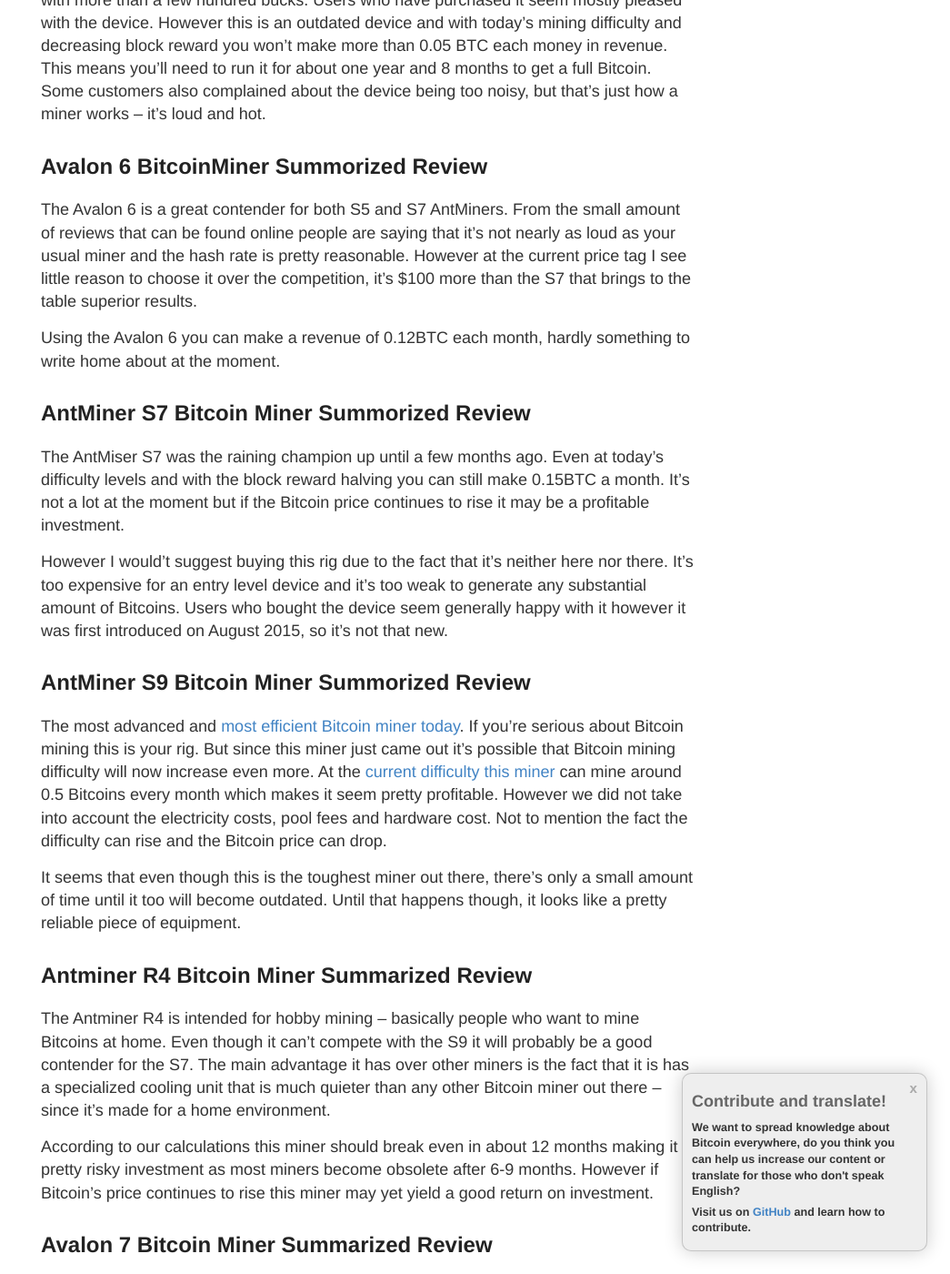
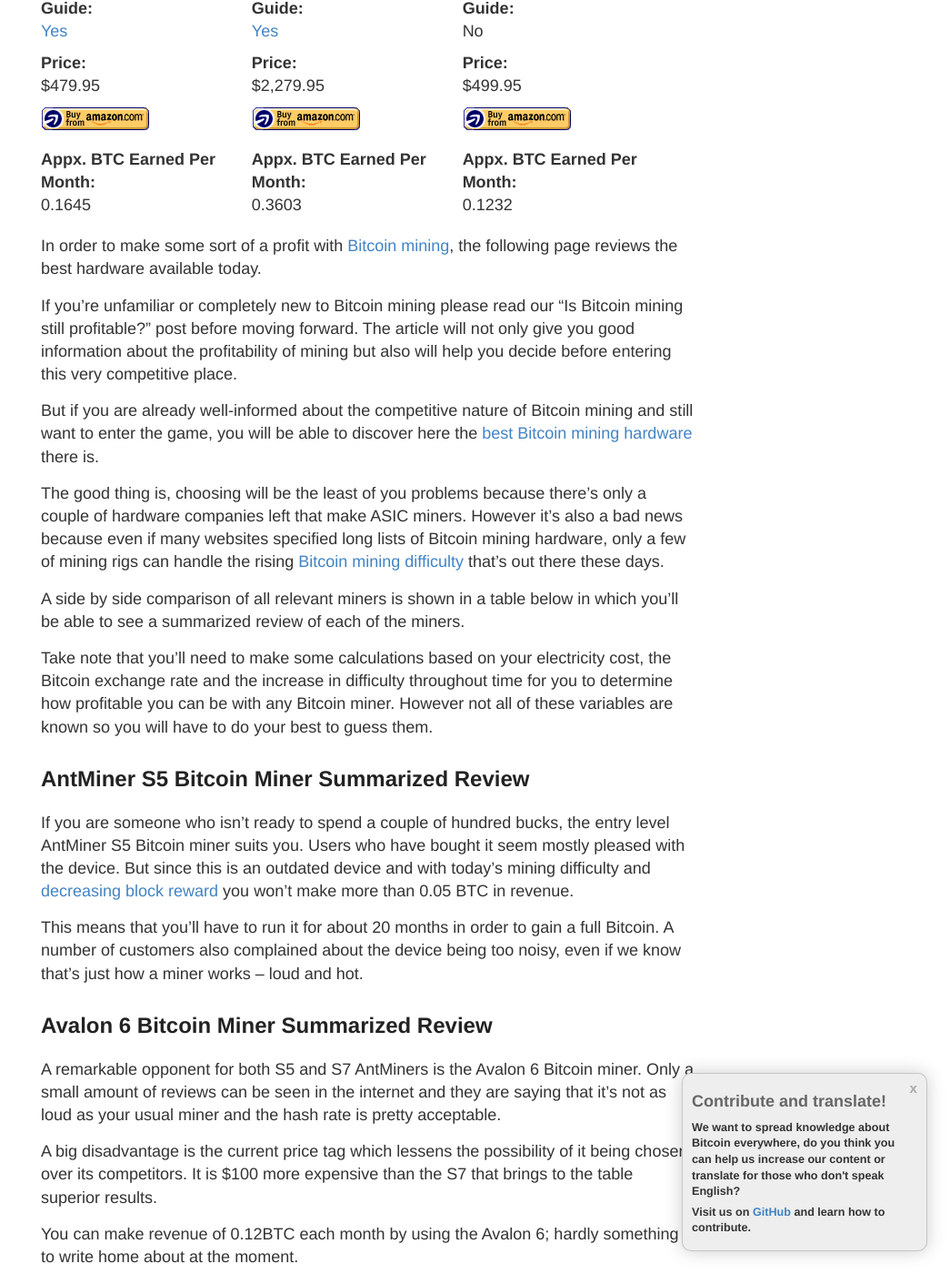
Before and after one commit to vesk4000/bm, a Jekyll site: the page built from _posts/2017-02-02-best-bitcoin-mining-hardware-for-2017.md, in a window 1280 px wide and 1400 px high, scrolled down 965 px. Shown: the whole window at 91% size, without its empty margins (235-1280 px from the left). Built offline with Jekyll 4.4.1, drawn with Linux system fonts in a browser that asks for light colours; nearby versions of some CDN libraries; comment, search, counter and statistics services are not loaded; some of the changed text lies outside the part shown.

Commit message:
Update 2017-02-02-best-bitcoin-mining-hardware-for-2017.md

```diff
--- a/_posts/2017-02-02-best-bitcoin-mining-hardware-for-2017.md
+++ b/_posts/2017-02-02-best-bitcoin-mining-hardware-for-2017.md
@@ -1,55 +1,11 @@
 ---
 layout: post
-title: Best Bitcoin Mining Hardware for 2017
-description: Best Bitcoin Mining Hardware for 2017
+title: Bitcoin Miner Reviews Which Has The Best Hardware For 2017?
+description: Bitcoin Miner Reviews Which Has The Best Hardware For 2017?
 author: Melvin Draupnir
 authorurl: https://www.weusecoins.com/melvin-draupnir/
 published: true
 ---
-
-<p>The following page reviews the best hardware available today in order to make some sort of a <a href="/is-2017-profitable-for-bitcoin-mining/">profit with Bitcoin mining</a>.</p>
-
-<p>If you’re completely new to Bitcoin mining please read our “Is Bitcoin mining still profitable?” post before moving on. It will give you a good idea about the profitability of mining and will make you think twice before entering this very competitive niche.</p>
-
-<p>If however, you are aware of the competitive nature of Bitcoin mining and still want to get in the game, here you will be able to find the best Bitcoin mining hardware available. The good news is that there’s not many mining hardware companies left that make ASIC miners so choosing will probably be easy. That’s also the bad news. Even though many websites state long lists of Bitcoin mining hardware, only a handful of mining rigs can deal with the rising <a href="/how-does-bitcoin-mining-really-operate/">Bitcoin mining difficulty</a> that’s out there these day.</p>
-
-<p>Below is a side by side comparison of all relevant miners. Underneath the table you’ll be able to see a summarized review of each of the miners. Keep in mind that in order to see how profitable you can be with any Bitcoin miner you’ll need to make some calculations based on your electricity cost, the Bitcoin exchange rate and the increase in difficulty throughout time. Since not all of these variables are knows you will have to guess some as best as you can.</p>
-
-<p>Here’s our basic Bitcoin mining calculator to help you in your comparison.</p>
-
-<p><h2>AntMiner S5 Bitcoin Miner Summorized Review</h2></p>
-
-<p>The AntMiner S5 is the entry level Bitcoin miner for someone who isn’t ready to part away with more than a few hundred bucks. Users who have purchased it seem mostly pleased with the device. However this is an outdated device and with today’s mining difficulty and decreasing block reward you won’t make more than 0.05 BTC each money in revenue. This means you’ll need to run it for about one year and 8 months to get a full Bitcoin. Some customers also complained about the device being too noisy, but that’s just how a miner works – it’s loud and hot.</p>
-
-<p><h2>Avalon 6 BitcoinMiner Summorized Review</h2></p>
-
-<p>The Avalon 6 is a great contender for both S5 and S7 AntMiners. From the small amount of reviews that can be found online people are saying that it’s not nearly as loud as your usual miner and the hash rate is pretty reasonable. However at the current price tag I see little reason to choose it over the competition, it’s $100 more than the S7 that brings to the table superior results.</p>
-
-<p>Using the Avalon 6 you can make a revenue of 0.12BTC each month, hardly something to write home about at the moment.</p>
-
-<p><h2>AntMiner S7 Bitcoin Miner Summorized Review</h2></p>
-
-<p>The AntMiser S7 was the raining champion up until a few months ago. Even at today’s difficulty levels and with the block reward halving you can still make 0.15BTC a month. It’s not a lot at the moment but if the Bitcoin price continues to rise it may be a profitable investment.</p>
-
-<p>However I would’t suggest buying this rig due to the fact that it’s neither here nor there. It’s too expensive for an entry level device and it’s too weak to generate any substantial amount of Bitcoins. Users who bought the device seem generally happy with it however it was first introduced on August 2015, so it’s not that new.</p>
-
-<p><h2>AntMiner S9 Bitcoin Miner Summorized Review</h2></p>
-
-<p>The most advanced and <a href="/how-does-metatrader4-for-mac-match-up/">most efficient Bitcoin miner today</a>. If you’re serious about Bitcoin mining this is your rig. But since this miner just came out it’s possible that Bitcoin mining difficulty will now increase even more. At the <a href="/sidechains-explained/">current difficulty this miner</a> can mine around 0.5 Bitcoins every month which makes it seem pretty profitable. However we did not take into account the electricity costs, pool fees and hardware cost. Not to mention the fact the difficulty can rise and the Bitcoin price can drop.</p>
-
-<p>It seems that even though this is the toughest miner out there, there’s only a small amount of time until it too will become outdated. Until that happens though, it looks like a pretty reliable piece of equipment.</p>
-
-<p><h2>Antminer R4 Bitcoin Miner Summarized Review</h2></p>
-
-<p>The Antminer R4 is intended for hobby mining – basically people who want to mine Bitcoins at home. Even though it can’t compete with the S9 it will probably be a good contender for the S7. The main advantage it has over other miners is the fact that it is has a specialized cooling unit that is much quieter than any other Bitcoin miner out there – since it’s made for a home environment.</p>
-
-<p>According to our calculations this miner should break even in about 12 months making it a pretty risky investment as most miners become obsolete after 6-9 months. However if Bitcoin’s price continues to rise this miner may yet yield a good return on investment.</p>
-
-<p><h2>Avalon 7 Bitcoin Miner Summarized Review</h2></p>
-
-<p>The avalon 721 (or Avalon 7 as it is known commonly) is the latest Bitcoin miner supplied by Avalon in late 2016. It has a lower price tags than most of the advanced miners but is also less powerful. It seems to be a good choice for people who are looking for <a href="/cloud-mining-profitable/">a cheaper entry level miner</a> and don’t want to go for an Antminer S7.</p>
-
-<p>According to our calculations this miner should break even in about 24 months, making it a pretty risky investment. You can also connect up to 5 Avalon 721s in a row creating a powerful 30 TH/s mining rig.</p>
 
 <hr id="hwc" style="width: 100%; margin: 20px 0; color: #eee;" />
 
@@ -64,3 +20,59 @@ published: true
 {% endif %}
 {% endfor %}
 </div>
+
+<p>In order to make some sort of a profit with <a href="/is-2017-profitable-for-bitcoin-mining/">Bitcoin mining</a>, the following page reviews the best hardware available today.</p>
+
+<p>If you’re unfamiliar or completely new to Bitcoin mining please read our “Is Bitcoin mining still profitable?” post before moving forward. The article will not only give you good information about the profitability of mining but also will help you decide before entering this very competitive place.</p>
+
+<p>But if you are already well-informed about the competitive nature of Bitcoin mining and still want to enter the game, you will be able to discover here the <a href="/how-does-bitcoin-mining-really-operate/">best Bitcoin mining hardware</a> there is. </p>
+
+<p>The good thing is, choosing will be the least of you problems because there’s only a couple of hardware companies left that make ASIC miners. However it’s also a bad news because even if many websites specified long lists of Bitcoin mining hardware, only a few of mining rigs can handle the rising <a href="/how-does-metatrader4-for-mac-match-up/">Bitcoin mining difficulty</a> that’s out there these days.</p>
+
+<p>A side by side comparison of all relevant miners is shown in a table below in which you’ll be able to see a summarized review of each of the miners. </p>
+
+<p>Take note that you’ll need to make some calculations based on your electricity cost, the Bitcoin exchange rate and the increase in difficulty throughout time for you to determine how profitable you can be with any Bitcoin miner. However not all of these variables are known so you will have to do your best to guess them.</p>
+
+<h2>AntMiner S5 Bitcoin Miner Summarized Review</h2>
+
+<p>If you are someone who isn’t ready to spend a couple of hundred bucks, the entry level AntMiner S5 Bitcoin miner suits you. Users who have bought it seem mostly pleased with the device. But since this is an outdated device and with today’s mining difficulty and <a href="/cloud-mining-profitable/">decreasing block reward</a> you won’t make more than 0.05 BTC in revenue. </p>
+
+<p>This means that you’ll have to run it for about 20 months in order to gain a full Bitcoin. A number of customers also complained about the device being too noisy, even if we know that’s just how a miner works – loud and hot.</p>
+
+<h2>Avalon 6 Bitcoin Miner Summarized Review</h2>
+
+<p>A remarkable opponent for both S5 and S7 AntMiners is the Avalon 6 Bitcoin miner. Only a small amount of reviews can be seen in the internet and they are saying that it’s not as loud as your usual miner and the hash rate is pretty acceptable. </p>
+
+<p>A big disadvantage is the current price tag which lessens the possibility of it being chosen over its competitors. It is $100 more expensive than the S7 that brings to the table superior results.</p>
+
+<p>You can make revenue of 0.12BTC each month by using the Avalon 6; hardly something to write home about at the moment.</p>
+
+<h2>AntMiner S7 Bitcoin Miner Summarized Review</h2>
+
+<p>Considered a raining victor up until a few months ago is the AntMiner S7. You can still get 0.15BTC a month given today’s difficulty levels and with the block reward halving. </p>
+
+<p>Though it’s not a lot at the moment, it may be a profitable investment eventually if the Bitcoin price continues to increase.</p>
+
+<p>Due to the fact that it’s neither here nor there, I wouldn’t suggest buying this rig. It’s too costly for a entry level device and it’s too weak to produce any substantial amount of Bitcoins. It’s not that new because it was first introduced on August 2015, though users who purchased the device seem generally happy with it.</p>
+
+<h2>AntMiner S9 Bitcoin Miner Summarized Review</h2>
+
+<p>AntMiner S9 is the most advanced and most efficient Bitcoin miner today. This is absolutely your rig if you’re serious about Bitcoin mining. It’s highly probable though that Bitcoin mining difficulty will now rise up even more, since this miner just came out. </p>
+
+<p>This miner seems pretty profitable because at the current difficulty it can mine around 0.5 Bitcoins every month. Nonetheless, several factors such as electricity costs, pool fees and hardware cost were not yet considered. There is also the fact that the difficulty can rise and the Bitcoin price can drop.</p>
+
+<p>But even though this is the most brilliant miner out there, there’s only a small amount of time for it to will become outdated as well. Until that happens though, it looks like a pretty reliable Bitcoin Miner for now.</p>
+
+<h2>Antminer R4 Bitcoin Miner Summarized Review</h2>
+
+<p>The Antminer R4 is the perfect Bitcoin Miner for those people who want to mine Bitcoins at home or also known as hobby mining. Despite not being able to compete with the S9 it will probably be a good contender for the S7. </p>
+
+<p>The fact that it has a specialized cooling unit, it has a main advantage over others and it is much quieter than any other Bitcoin miner out there – since it’s made for a home environment.</p>
+
+<p>Based on our computations this miner should break even in about a year making it a pretty risky investment as most miners become outdated after 6-9 months. However if Bitcoin’s price continues to increase this miner may yet give a good return on investment.</p>
+
+<h2>Avalon 7 Bitcoin Miner Summarized Review</h2>
+
+<p>The latest Bitcoin miner, the Avalon 721 (also known as Avalon 7) was supplied by Avalon in late 2016. It is way cheaper than most of the advanced miners hence also less powerful. It is considered to be a great choice for people who don’t want to go for an Antminer S7 and who are looking for a low priced entry level miner.</p>
+
+<p>Based on our computations this miner should break even in about 2 years, making it a pretty risky investment as well. You can also connect up to 5 Avalon 721s in a row creating a powerful 30 TH/s mining rig.</p>
```
